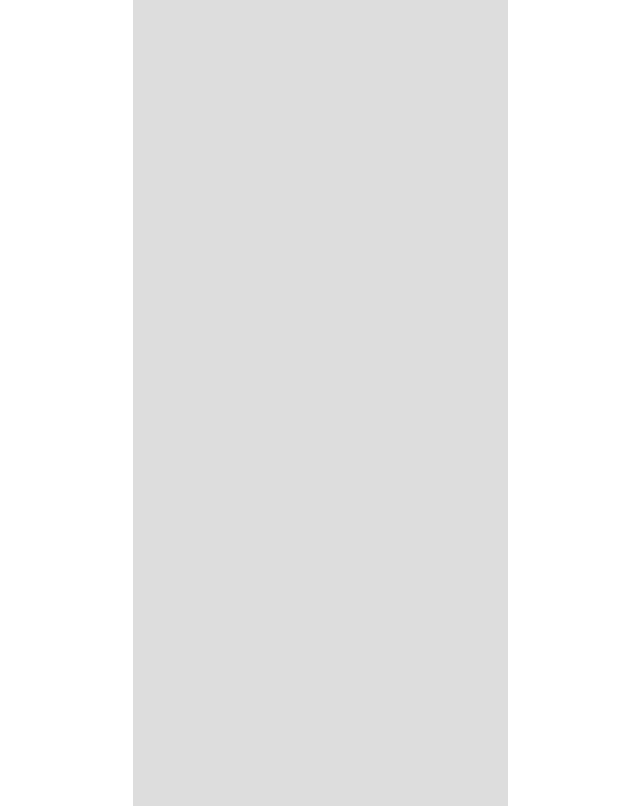
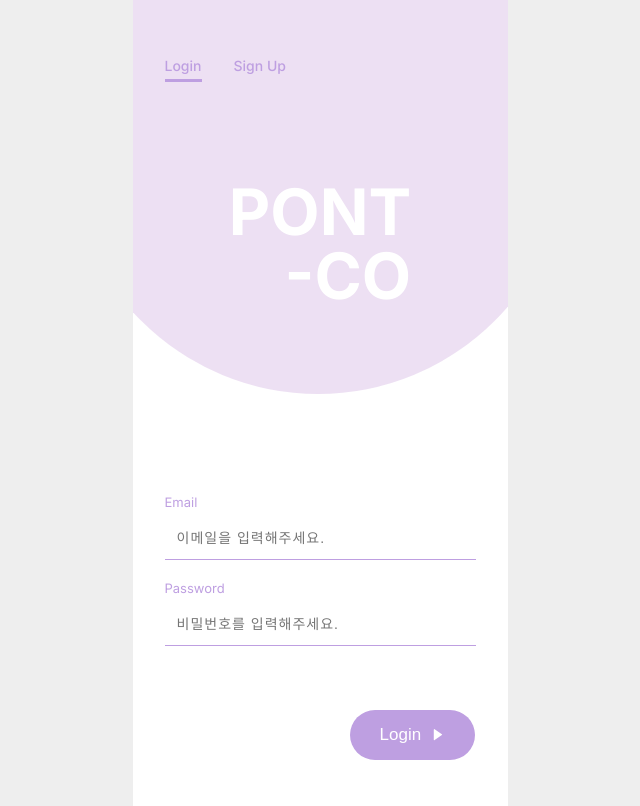
Before and after one commit to doradora523/pont-co, a React (Create React App) app: page /login in a window 1280 px wide. Before the commit this address had no page. Shown: the whole page, without its empty margins (320-960 px from the left). Built offline with nearby package versions, Linux system fonts and the light colour scheme.

Commit message:
feat: Login 페이지 그리기

```diff
--- a/src/App.js
+++ b/src/App.js
@@ -4,6 +4,8 @@ import './styles/App.scss';
 import Members from './pages/Members';
 import Playing from './pages/Playing';
 import MyProfile from './pages/MyProfile';
+import Login from './pages/Login';
+import SignUp from './pages/SignUp';
 
 function App() {
   return (
@@ -12,7 +14,9 @@ function App() {
         <Routes>
           <Route path="/" element={<Members />} />
           <Route path="/playing" element={<Playing />} />
-          <Route path="/myProfile" element={<MyProfile />} />
+          <Route path="/my-profile" element={<MyProfile />} />
+          <Route path="/login" element={<Login />} />
+          <Route path="/sign-up" element={<SignUp />} />
         </Routes>
       </div>
     </div>
--- /dev/null
+++ b/src/components/common/bar/AuthBar.jsx
@@ -0,0 +1,13 @@
+import React from 'react';
+import './AuthBar.scss';
+
+const AuthBar = ({ login,signup }) => {
+  return (
+    <div className="auth-bar">
+      <div className={login}>Login</div>
+      <div className={signup}>Sign Up</div>
+    </div>
+  );
+};
+
+export default AuthBar;
--- /dev/null
+++ b/src/components/common/bar/AuthBar.scss
@@ -0,0 +1,28 @@
+@import '../../../styles/config.scss';
+
+.auth-bar {
+  display: flex;
+  position: absolute;
+  top: 58px;
+  left: 32px;
+  z-index: 9;
+
+  div {
+    font-size: 14px;
+    font-weight: 500;
+    color: $main-purple;
+    margin-right: 32px;
+    line-height: 1.7rem;
+    cursor: pointer;
+
+    &.active {
+      &::after {
+        content: '';
+        display: block;
+        width: 100%;
+        height: 3px;
+        background-color: $main-purple;
+      }
+    }
+  }
+}
--- /dev/null
+++ b/src/components/common/bar/Input.jsx
@@ -0,0 +1,14 @@
+import React from 'react';
+import './Input.scss';
+
+const Input = ({ type, className, name, value, placeholder, onChange }) => {
+  return (
+    <div className={`input-box ${className}`}>
+      <label for={name}>{name}</label>
+      <input type={type} name={name} value={value} placeholder={placeholder} onChange={onChange} />
+
+    </div>
+  );
+};
+
+export default Input;
--- /dev/null
+++ b/src/components/common/bar/Input.scss
@@ -0,0 +1,33 @@
+@import '../../../styles/_config.scss';
+
+.input-box {
+  display: flex;
+  flex-direction: column;
+  padding: 0 32px;
+
+  label {
+    font-size: 13px;
+    color: $main-purple;
+    margin-bottom: 7px;
+  }
+
+  input {
+    border: none;
+    border-bottom: 1.5px solid $main-purple;
+    font-size: 14px;
+    line-height: 2.5rem;
+    color: #000;
+    text-indent: 10px;
+    background-color: transparent;
+    margin-bottom: 20px;
+    letter-spacing: 1px;
+    &:focus {
+      outline: none;
+    }
+  }
+
+  &.login {
+    position: relative;
+    top: 500px;
+  }
+}
--- /dev/null
+++ b/src/components/common/button/SmallButton.jsx
@@ -0,0 +1,14 @@
+import React from 'react';
+import { BiSolidRightArrow } from 'react-icons/bi';
+import './SmallButton.scss';
+
+const SmallButton = ({ name }) => {
+  return (
+    <button className="small-button">
+      <p>{name}</p>
+      <BiSolidRightArrow />
+    </button>
+  );
+};
+
+export default SmallButton;
--- /dev/null
+++ b/src/components/common/button/SmallButton.scss
@@ -0,0 +1,28 @@
+@import '../../../styles/config.scss';
+
+.small-button {
+  width: 125px;
+  height: 50px;
+  border: none;
+  border-radius: 30px;
+  background-color: $main-purple;
+  position: absolute;
+  bottom: 46px;
+  right: 33px;
+  display: flex;
+  align-items: center;
+  justify-content: center;
+  gap: 10px;
+  color: #fff;
+  cursor: pointer;
+  transition: all 0.3s;
+
+  &:hover {
+    border: 1px solid $main-purple;
+    background-color: #fff;
+    color: $main-purple;
+  }
+  p {
+    font-size: 17px;
+  }
+}
--- /dev/null
+++ b/src/pages/Login.jsx
@@ -0,0 +1,41 @@
+import React from 'react';
+import './Login.scss';
+import AuthBar from '../components/common/bar/AuthBar';
+import Input from '../components/common/bar/Input';
+import SmallButton from '../components/common/button/SmallButton';
+
+const Login = () => {
+  const inputFields = [
+    { id: 'email', type: 'email', name: 'Email', placeholder: '이메일을 입력해주세요.' },
+    {
+      id: 'password',
+      type: 'password',
+      name: 'Password',
+      placeholder: '비밀번호를 입력해주세요.',
+    },
+  ];
+  return (
+    <div className="login">
+      <AuthBar login={'active'} />
+      <div className="bg-circle"></div>
+      <div className="logo">
+        PONT
+        <br />
+        -CO
+      </div>
+      {inputFields.map((field) => (
+        <Input
+          key={field.id}
+          className={'login'}
+          label={field.name}
+          name={field.name}
+          type={field.type}
+          placeholder={field.placeholder}
+        />
+      ))}
+      <SmallButton name={'Login'} />
+    </div>
+  );
+};
+
+export default Login;
--- /dev/null
+++ b/src/pages/Login.scss
@@ -0,0 +1,28 @@
+@import '../styles/config.scss';
+
+.login {
+  .bg-circle {
+    background-color: $light-purple;
+    opacity: 60%;
+    width: 500px;
+    height: 500px;
+    border-radius: 100%;
+    position: absolute;
+    top: -100px;
+    left: -100%;
+    transform: translateX(62%);
+  }
+
+  .logo {
+    position: absolute;
+    top: 186px;
+    left: 50%;
+    transform: translateX(-50%);
+    z-index: 999;
+    font-size: 64px;
+    font-weight: 700;
+    color: #fff;
+    line-height: 4rem;
+    text-align: right;
+  }
+}
--- /dev/null
+++ b/src/pages/SignUp.jsx
@@ -0,0 +1,9 @@
+import React from 'react'
+
+const SignUp = () => {
+  return (
+    <div>SignUp</div>
+  )
+}
+
+export default SignUp
--- a/src/styles/App.scss
+++ b/src/styles/App.scss
@@ -1,13 +1,19 @@
+@import url('https://fonts.googleapis.com/css2?family=Inter:wght@300;400;500;600;700;800;900&display=swap');
+
 body {
   margin: 0;
   height: 100vh;
   display: flex;
   align-items: center;
   justify-content: center;
+  background-color: #eee;
+  font-family: 'Inter', sans-serif;
 }
 
 .App {
+  position: relative;
   width: 375px;
   height: 812px;
-  background-color: #ddd;
+  background-color: #fff;
+  overflow: hidden;
 }
--- /dev/null
+++ b/src/styles/_config.scss
@@ -0,0 +1,4 @@
+$main-purple: #be9fe1;
+$dark-purple: #c9b6e4;
+$light-purple: #e1ccec;
+$main-gray: #f1f1f6;
```
